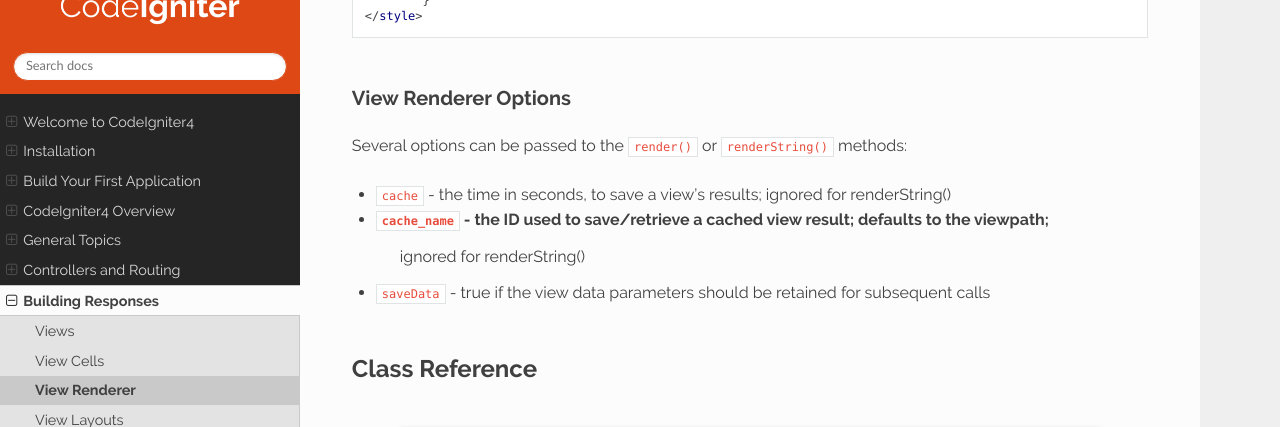
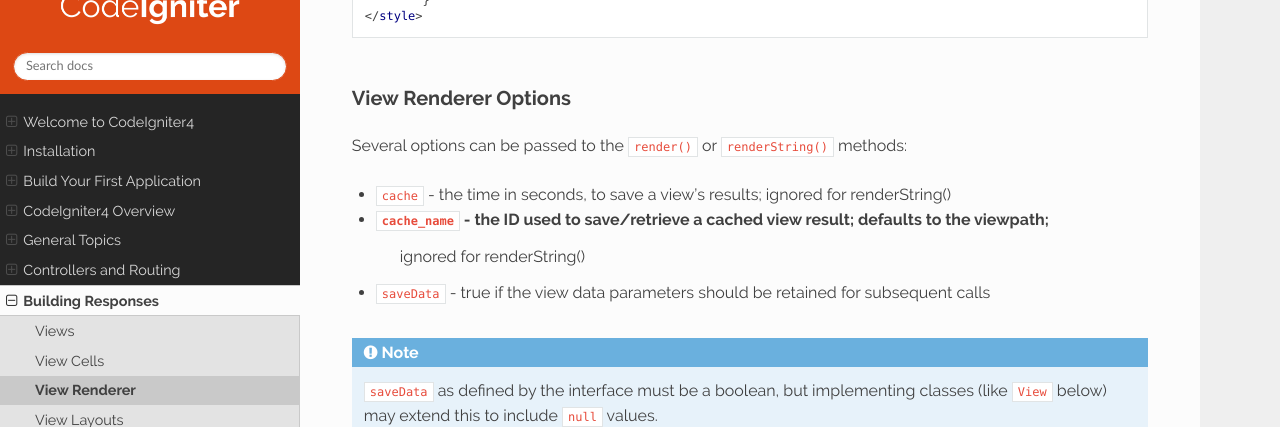
Before and after one commit to NEKOGET/ci4_user_guide_src, a Sphinx documentation site: the page built from source/outgoing/view_renderer.rst, in a window 1280 px wide and 900 px high, scrolled down 2342 px, cut to the strip 0-427 px from the top of the window. Built offline with Sphinx 7.4.7 and the Read the Docs theme 2.0.0, drawn with Linux system fonts in a browser that asks for light colours.

Commit message:
Update UG

```diff
--- a/source/outgoing/view_renderer.rst
+++ b/source/outgoing/view_renderer.rst
@@ -102,6 +102,9 @@ Several options can be passed to the ``render()`` or ``renderString()`` methods:
 		ignored for renderString()
 -   ``saveData`` - true if the view data parameters should be retained for subsequent calls
 
+.. note:: ``saveData`` as defined by the interface must be a boolean, but implementing
+	classes (like ``View`` below) may extend this to include ``null`` values.
+
 Class Reference
 ***************
 
@@ -110,9 +113,9 @@ Class Reference
 	.. php:method:: render($view[, $options[, $saveData=false]])
                 :noindex:
 
-		:param  string  $view: File name of the view source
-		:param  array   $options: Array of options, as key/value pairs
-		:param  boolean $saveData: If true, will save data for use with any other calls, if false, will clean the data after rendering the view.
+		:param  string       $view: File name of the view source
+		:param  array        $options: Array of options, as key/value pairs
+		:param  boolean|null $saveData: If true, will save data for use with any other calls. If false, will clean the data after rendering the view. If null, uses the config setting.
 		:returns: The rendered text for the chosen view
 		:rtype: string
 
@@ -123,9 +126,9 @@ Class Reference
 	.. php:method:: renderString($view[, $options[, $saveData=false]])
                 :noindex:
 
-		:param  string  $view: Contents of the view to render, for instance content retrieved from a database
-		:param  array   $options: Array of options, as key/value pairs
-		:param  boolean $saveData: If true, will save data for use with any other calls, if false, will clean the data after rendering the view.
+		:param  string       $view: Contents of the view to render, for instance content retrieved from a database
+		:param  array        $options: Array of options, as key/value pairs
+		:param  boolean|null $saveData: If true, will save data for use with any other calls. If false, will clean the data after rendering the view. If null, uses the config setting.
 		:returns: The rendered text for the chosen view
 		:rtype: string
 
```
